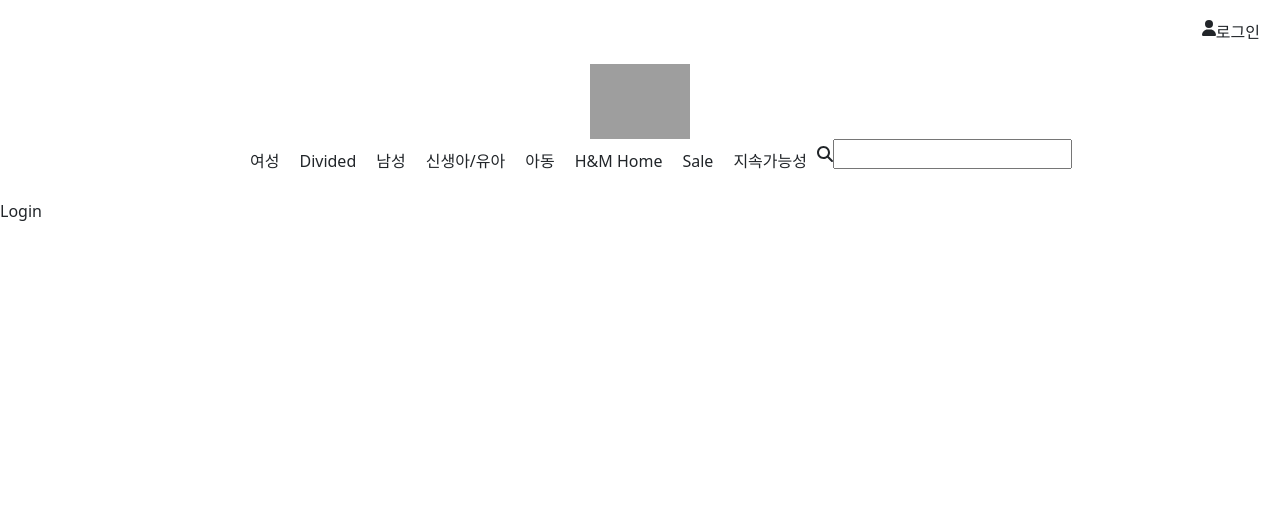
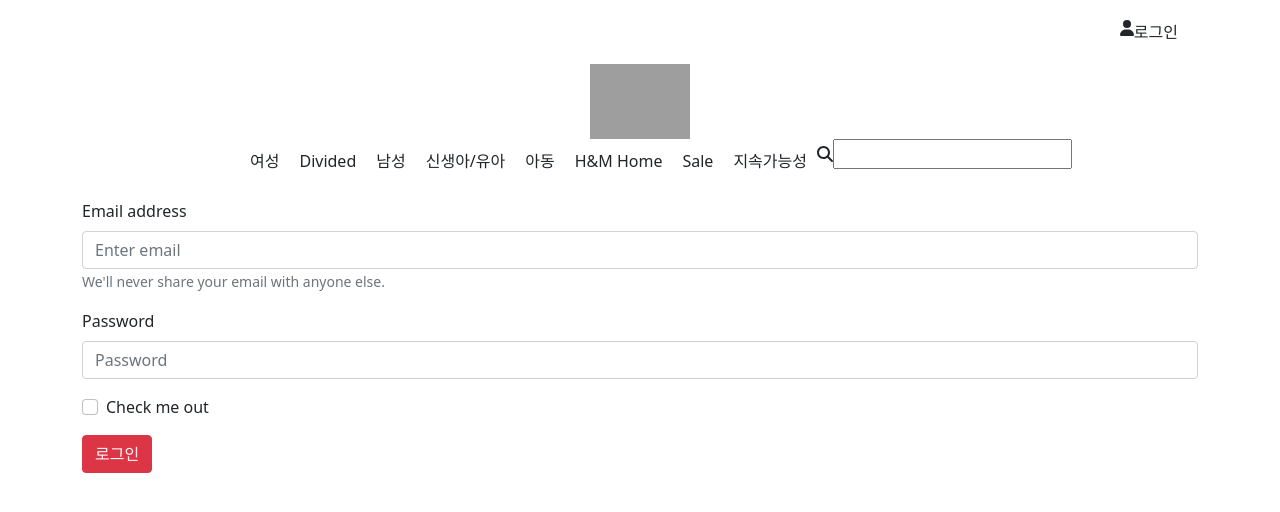
Before and after one commit to min2oyo/hnm, a React (Create React App) app: page /login in a window 1280 px wide. Shown: the top 512 px of the page. Built offline with nearby package versions, Linux system fonts and the light colour scheme; grey boxes are pictures that could not be loaded.

Commit message:
Form & Submit

```diff
--- a/src/App.css
+++ b/src/App.css
@@ -2,6 +2,7 @@
 	display: flex;
 	justify-content: end;
 	margin: 20px;
+	cursor: pointer;
 }
 
 .nav-section {
--- a/src/App.js
+++ b/src/App.js
@@ -9,7 +9,9 @@
 // 6. 로그인을 하면 로그아웃이 보이고 로그아웃을 하면 로그인이 보인다
 // 7. 상품을 검색할 수 있다
 
+import { useState } from "react";
 import { Routes, Route } from "react-router-dom";
+import { Container } from 'react-bootstrap';
 import 'bootstrap/dist/css/bootstrap.min.css';
 import './App.css';
 import Navbar from "./component/Navbar";
@@ -18,7 +20,11 @@
 import Login from "./page/Login";
 
 function App() {
+
+  const [authenticate, setAuthenticate] = useState(false);
+
   return (
+    <Container>
       <div>
         <Navbar />
         <Routes>
@@ -27,6 +33,7 @@
           <Route path="/login" element={<Login />} />
         </Routes>
       </div>
+    </Container>
   );
 }
 
--- a/src/component/Navbar.js
+++ b/src/component/Navbar.js
@@ -1,4 +1,5 @@
 import React from 'react';
+import { useNavigate } from 'react-router-dom';
 import { FontAwesomeIcon } from '@fortawesome/react-fontawesome';
 import { faSearch, faUser } from '@fortawesome/free-solid-svg-icons';
 
@@ -6,10 +7,16 @@
 
   const menuList = [`여성`, `Divided`, `남성`, `신생아/유아`, `아동`, `H&M Home`, `Sale`, `지속가능성`];
 
+  const navigate = useNavigate();
+
+  const goToLogin = () => {
+    navigate(`/login`);
+  };
+
   return (
     <div>
       <div>
-        <div className='login-button'>
+        <div className='login-button' onClick={goToLogin}>
           <FontAwesomeIcon icon={faUser} />
           <div>로그인</div>
         </div>
--- a/src/page/Login.js
+++ b/src/page/Login.js
@@ -1,8 +1,36 @@
 import React from 'react';
+import { Form, Button } from 'react-bootstrap';
 
 const Login = () => {
+
+  const loginUser = event => {
+    event.preventDefault();
+    console.log(`hi`);
+  };
+
   return (
-    <div>Login</div>
+    <div>
+      <Form onSubmit={event => loginUser(event)}>
+        <Form.Group className="mb-3" controlId="formBasicEmail">
+          <Form.Label>Email address</Form.Label>
+          <Form.Control type="email" placeholder="Enter email" />
+          <Form.Text className="text-muted">
+            We'll never share your email with anyone else.
+          </Form.Text>
+        </Form.Group>
+
+        <Form.Group className="mb-3" controlId="formBasicPassword">
+          <Form.Label>Password</Form.Label>
+          <Form.Control type="password" placeholder="Password" />
+        </Form.Group>
+        <Form.Group className="mb-3" controlId="formBasicCheckbox">
+          <Form.Check type="checkbox" label="Check me out" />
+        </Form.Group>
+        <Button variant="danger" type="submit">
+          로그인
+        </Button>
+      </Form>
+    </div>
   );
 };
 
--- a/src/page/ProductAll.js
+++ b/src/page/ProductAll.js
@@ -19,13 +19,11 @@
 
   return (
     <div>
-      <Container>
-        <Row>
-          {productList.map(item => (
-            <Col lg={3}><ProductCard item={item} /></Col>
-          ))}
-        </Row>
-      </Container>
+      <Row>
+        {productList.map(item => (
+          <Col lg={3}><ProductCard item={item} /></Col>
+        ))}
+      </Row>
     </div>
   );
 };
```
Lines whose indentation alone changed are shown as unchanged.
